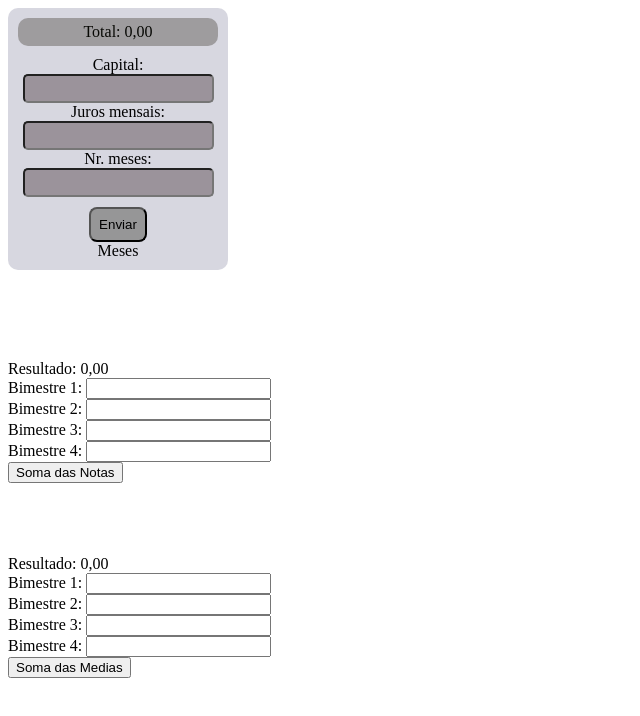
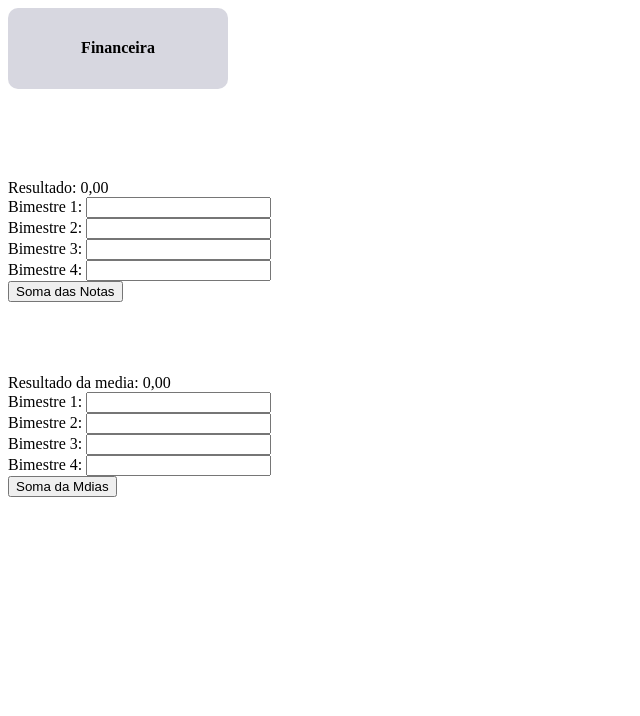
Before and after one commit to biancabagnara/primeirof_3t, a plain HTML site: page index.html in a window 1280 px wide. Shown: the whole page, without its empty margins (0-640 px from the left). Drawn offline with Linux system fonts and the light colour scheme.

Commit message:
Update index.html

```diff
--- a/index.html
+++ b/index.html
@@ -8,31 +8,27 @@
     <script src="estudo.js"></script>
     <link rel="stylesheet" href="geral.css">
 </head>
+<body>
+    <input type="checkbox" id="input-calcF">
+   <div class="calculadora">
+    <label for="input-calcF">
+        <h4>Financeira</h4>
+    </label>
+    <div class="calcF">
 
-
-<body>
-  <div class="calculadora">
        <div id="spTotal">
            <span id="total">Total: 0,00</span>
        </div>
       Capital: <input id="valor" type="text"><br>
       Juros mensais: <input id="juros" type="text"><br>
       Nr. meses: <input id="meses" type="text"><br>
-   <button onclick="total()"> Enviar</button>
-   <div id="spMeses">
+      <button onclick="total()">Enviar</button><br>
+      <div id="spMes">
         <span id="mes">Meses</span>
+     </div>
  </div>
 
     </div>
-</body>
-
-
-
-
-
-
-
-
 
     <br><br><br><br><br>
     <span id="resul">Resultado: 0,00</span><br>
@@ -41,16 +37,18 @@ Bimestre 2: <input id="b2" type="text"><br>
     Bimestre 3: <input id="b3" type="text"><br>
     Bimestre 4: <input id="b4" type="text"><br>
 
-<button onclick="somaNota()">Soma das Notas</button>
+    <button onclick="Notas()">Soma das Notas</button>
 
     <br><br><br><br><br>
-<span id="media">Resultado: 0,00</span><br>
+    <span id="Resul">Resultado da media: 0,00</span><br>
     Bimestre 1: <input id="b1" type="text"><br>
     Bimestre 2: <input id="b2" type="text"><br>
     Bimestre 3: <input id="b3" type="text"><br>
     Bimestre 4: <input id="b4" type="text"><br>
 
-<button onclick="somaMedia()">Soma das Medias</button>
+    <button onclick="Media()">Soma da Mdias</button>
+
+
 
 </body>
 </html>
```
Lines whose indentation alone changed are shown as unchanged.
